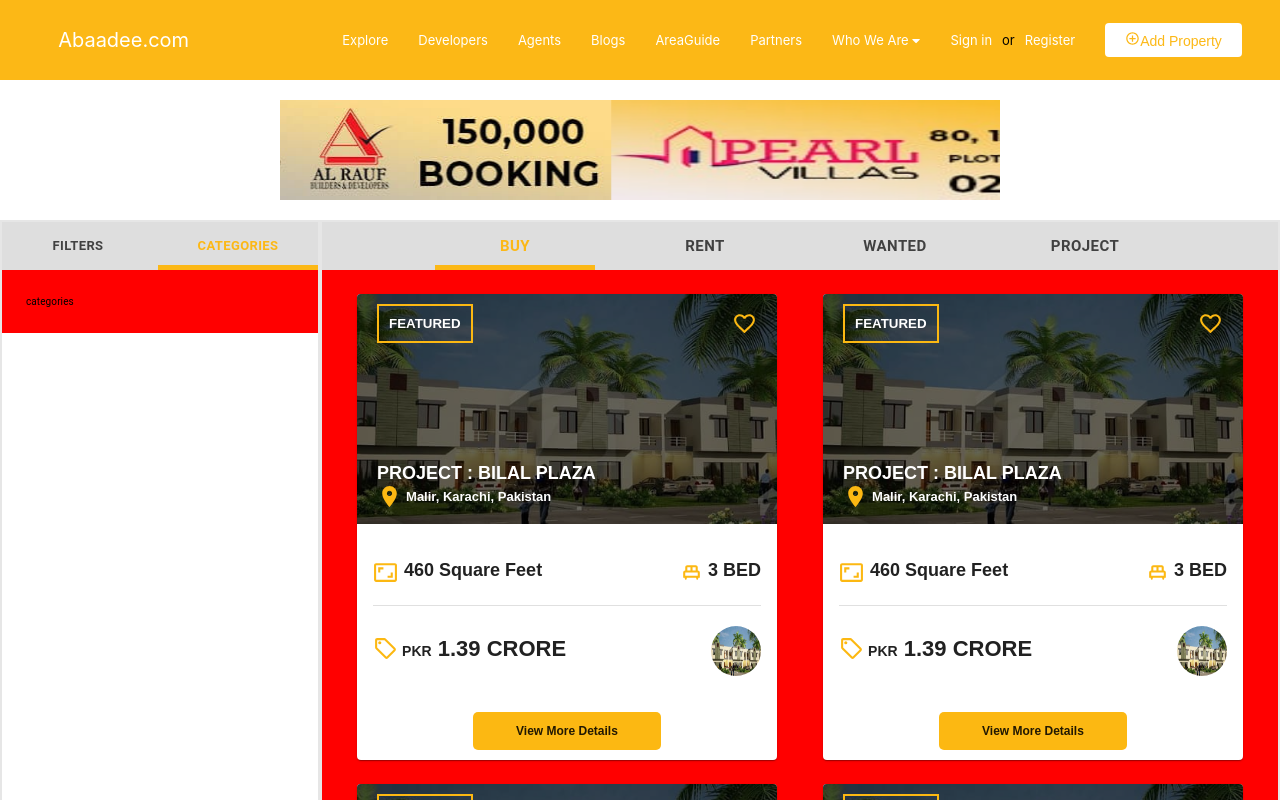
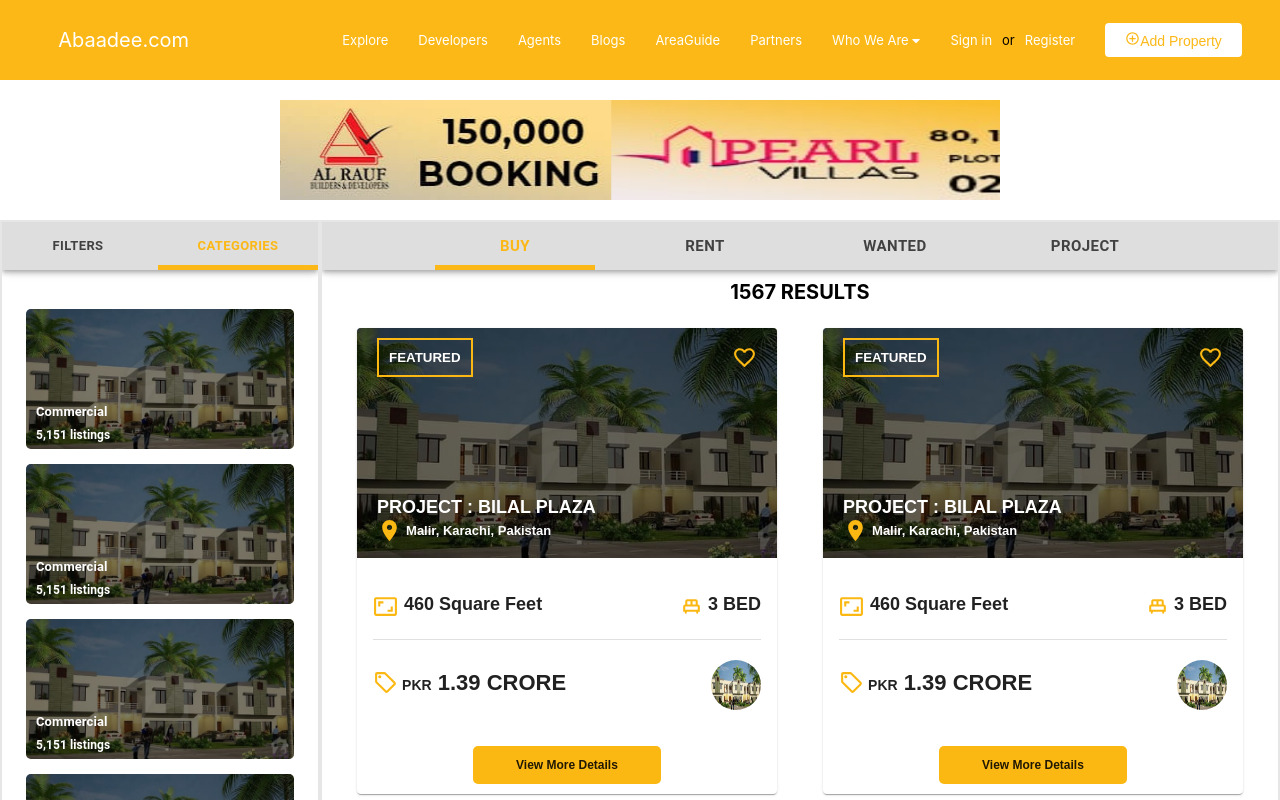
Before and after one commit to omair5/web-portal-clone-using-react-js, a React (Create React App) app: page /explore in a window 1280 px wide. Both pictures are taken after a click on the tab "CATEGORIES". Shown: the top 800 px of the page. Built offline with nearby package versions, Linux system fonts and the light colour scheme.

Commit message:
search and category components ui completed

```diff
--- a/src/App.css
+++ b/src/App.css
@@ -43,3 +43,29 @@ p {
 .yellow {
   color: #fcb812;
 }
+
+.custom-scroll {
+  overflow-y: scroll;
+}
+
+/* The emerging W3C standard
+   that is currently Firefox-only */
+
+.custom-scroll {
+  scrollbar-width: thin;
+  scrollbar-color: white #fcb812;
+}
+
+/* Works on Chrome/Edge/Safari */
+
+.custom-scroll::-webkit-scrollbar {
+  width: 8px;
+}
+
+.custom-scroll::-webkit-scrollbar-track {
+  background: white;
+}
+
+.custom-scroll::-webkit-scrollbar-thumb {
+  background-color: #fcb812;
+}
--- a/src/components/Explore/Categories/index.jsx
+++ b/src/components/Explore/Categories/index.jsx
@@ -0,0 +1,117 @@
+import React from 'react';
+import { makeStyles } from "@material-ui/core/styles";
+import CategoryImage from './images/category.jpeg'
+const useStyles = makeStyles(theme => ({
+    MainContainer: {
+        cursor: 'pointer',
+        overflow: 'hidden',
+        margin: '15px 0px',
+        borderRadius: '5px',
+        "&:hover": {
+            "& $overlay": {
+                backgroundColor: 'rgba(0,0,0,0.7)',
+            },
+            "& $myImage": {
+                transform: 'scale(1.02)',
+            }
+        }
+    },
+    myImage: {
+        transition: 'all 0.3s ease',
+
+    },
+    CategoryChilds: {
+        backgroundColor: 'green',
+        width: '100%',
+        height: '140px',
+        position: 'relative',
+    },
+    overlay: {
+        position: 'absolute',
+        top: 0,
+        left: 0,
+        width: '100%',
+        height: '100%',
+        backgroundColor: 'rgba(0,0,0,0.5)',
+        color: 'white',
+    },
+    content: {
+        position: 'absolute',
+        bottom: 0,
+        marginLeft: '10px',
+        "& p": {
+            padding: '5px 0px',
+            fontSize: '12px',
+            fontWeight: 'bolder'
+        },
+    }
+}));
+const ExploreCategories = () => {
+    const classes = useStyles();
+
+    return (
+        <>
+            <div className={classes.MainContainer}>
+                <div className={classes.CategoryChilds}>
+                    <img src={CategoryImage} alt="CategoryImage" height='100%' width='100%' className={classes.myImage} />
+                    <div className={classes.overlay}>
+                        <div className={classes.content}>
+                            <h5>Commercial</h5>
+                            <p>5,151 listings</p>
+                        </div>
+                    </div>
+                </div>
+            </div>
+
+            <div className={classes.MainContainer}>
+                <div className={classes.CategoryChilds}>
+                    <img src={CategoryImage} alt="CategoryImage" height='100%' width='100%' className={classes.myImage} />
+                    <div className={classes.overlay}>
+                        <div className={classes.content}>
+                            <h5>Commercial</h5>
+                            <p>5,151 listings</p>
+                        </div>
+                    </div>
+                </div>
+            </div>
+
+            <div className={classes.MainContainer}>
+                <div className={classes.CategoryChilds}>
+                    <img src={CategoryImage} alt="CategoryImage" height='100%' width='100%' className={classes.myImage} />
+                    <div className={classes.overlay}>
+                        <div className={classes.content}>
+                            <h5>Commercial</h5>
+                            <p>5,151 listings</p>
+                        </div>
+                    </div>
+                </div>
+            </div>
+
+            <div className={classes.MainContainer}>
+                <div className={classes.CategoryChilds}>
+                    <img src={CategoryImage} alt="CategoryImage" height='100%' width='100%' className={classes.myImage} />
+                    <div className={classes.overlay}>
+                        <div className={classes.content}>
+                            <h5>Commercial</h5>
+                            <p>5,151 listings</p>
+                        </div>
+                    </div>
+                </div>
+            </div>
+
+            <div className={classes.MainContainer}>
+                <div className={classes.CategoryChilds}>
+                    <img src={CategoryImage} alt="CategoryImage" height='100%' width='100%' className={classes.myImage} />
+                    <div className={classes.overlay}>
+                        <div className={classes.content}>
+                            <h5>Commercial</h5>
+                            <p>5,151 listings</p>
+                        </div>
+                    </div>
+                </div>
+            </div>
+        </>
+    );
+}
+
+export default ExploreCategories;
--- a/src/components/Explore/ExploreSearch/index.jsx
+++ b/src/components/Explore/ExploreSearch/index.jsx
@@ -3,8 +3,8 @@ import TextField from '@material-ui/core/TextField';
 import Autocomplete from '@material-ui/lab/Autocomplete';
 import Slider from '@material-ui/core/Slider';
 import { makeStyles } from "@material-ui/core/styles";
-
 import SearchIcon from '@material-ui/icons/Search';
+import AbaadeeButton from '../../FrequentlyUsed/Button';
 
 // FOR ROOT
 const useStylesBase = makeStyles(theme => ({
@@ -16,28 +16,22 @@ const useStylesBase = makeStyles(theme => ({
 }));
 // FOR GENERAL
 const useStyles = makeStyles(theme => ({
-    MainContainer: {
-        backgroundColor: 'purple',
-    },
     forAutoComplete: {
         width: '100%',
         height: '60px',
         margin: '7px 0px',
-        backgroundColor: 'yellow'
     },
     forTextField: {
         height: '100%',
     },
-    myButton: {
-        backgroundColor: '#fcb812',
-        display: 'flex',
-        justifyContent: "center",
-        alignItems: 'center',
-        padding: '10px',
-        marginTop: '20px',
-        fontWeight: 'bolder',
-        fontSize: '15px',
-        cursor: 'pointer'
+    PriceSlider: {
+        width: '100%',
+        height: '50px',
+        margin: '5px 0px',
+        '& p': {
+            fontSize: '15px',
+            fontWeight: 'bolder'
+        }
     }
 }));
 // FOR SLIDER
@@ -244,7 +238,7 @@ const ExploreSearchs = () => {
             />
             {/* RANGE SLIDER */}
             <div >
-                <div styles={{ width: '100%', height: '60px', margin: '5px 0px' }} >
+                <div className={classes.PriceSlider} >
                     <p>Price Range</p>
                     <p>PKR <span className='yellow'>{value[0]}</span> — PKR <span className='yellow'>{value[1]}</span></p>
                 </div>
@@ -261,10 +255,10 @@ const ExploreSearchs = () => {
                 />
             </div>
             {/* SEARCH BUTTON  */}
-            <div className={classes.myButton}>
-                <div><SearchIcon style={{ fontSize: '25px' }} /></div>
-                <div >SEARCH</div>
-            </div>
+            <AbaadeeButton
+                innerContent={'SEARCH'}
+                buttonIcon={<SearchIcon style={{ fontSize: '25px' }} />}
+            />
         </div >
     );
 }
--- a/src/components/Explore/ExploreTabs/index.jsx
+++ b/src/components/Explore/ExploreTabs/index.jsx
@@ -59,21 +59,24 @@ const useStyles = makeStyles((theme) => ({
             paddingTop: '2px'
         }
     },
-    tabPanels: {
-        backgroundColor: 'red',
-
-
-    },
     MainContainer: {
         border: '2px solid rgb(230, 230, 230)',
-        backgroundColor: 'red',
-        height: '700px',
-        overflowY: 'scroll'
+        height: '600px',
+        overflowY: 'scroll',
 
     },
     appBar: {
         backgroundColor: 'rgb(222, 222, 222)',
-    }
+    },
+    ResultCount: {
+        textAlign: 'center',
+        marginTop: '10px',
+        "& span": {
+            fontSize: '20px',
+            fontWeight:'bolder'
+        }
+    },
+
 }));
 
 
@@ -88,8 +91,9 @@ const SimpleTabs = () => {
     return (
         <>
             {/* TAB BUTTONS */}
-            <div className={classes.MainContainer}>
-                <AppBar position="static" className={classes.appBar}>
+            {/* this custom-scroll class is used from app.css */}
+            <div className={`${classes.MainContainer} custom-scroll`}>
+                <AppBar position="sticky" className={classes.appBar}>
                     <Tabs TabIndicatorProps={{ style: { height: '5px', backgroundColor: 'rgb(252, 184, 22)' } }} value={value} onChange={handleChange} aria-label="simple tabs example" centered >
                         <Tab label="BUY" {...a11yProps(0)} className={classes.tabButtons} style={{ color: value === 0 ? "rgb(252, 184, 22)" : "" }} />
                         <Tab label="RENT" {...a11yProps(1)} className={classes.tabButtons} style={{ color: value === 1 ? "rgb(252, 184, 22)" : "" }} />
@@ -97,7 +101,9 @@ const SimpleTabs = () => {
                         <Tab label="PROJECT" {...a11yProps(3)} className={classes.tabButtons} style={{ color: value === 3 ? "rgb(252, 184, 22)" : "" }} />
                     </Tabs>
                 </AppBar>
-
+                <div className={classes.ResultCount}>
+                    <span>1567 RESULTS</span>
+                </div>
                 {/* TABS */}
                 <TabPanel value={value} index={0} className={classes.tabPanels}>
                     <BuyTab />
--- a/src/components/Explore/Filter/index.jsx
+++ b/src/components/Explore/Filter/index.jsx
@@ -7,6 +7,7 @@ import Typography from '@material-ui/core/Typography';
 import Box from '@material-ui/core/Box';
 import AppBar from '@material-ui/core/AppBar';
 import ExploreSearch from '../ExploreSearch'
+import ExploreCategories from '../Categories';
 
 function TabPanel(props) {
     const { children, value, index, ...other } = props;
@@ -53,15 +54,11 @@ const useStyles = makeStyles((theme) => ({
             paddingTop: '2px'
         }
     },
-    tabPanels: {
-        backgroundColor: 'red',
-    },
     MainContainer: {
         border: '2px solid rgb(230, 230, 230)',
-        height: '700px',
+        height: '600px',
         overflowY: 'scroll',
         overflowX: 'hidden'
-
     },
     appBar: {
         backgroundColor: 'rgb(222, 222, 222)',
@@ -80,8 +77,9 @@ const SimpleTabs = () => {
     return (
         <>
             {/* TAB BUTTONS */}
-            <div className={classes.MainContainer}>
-                <AppBar position="static" className={classes.appBar}>
+            {/* this custom-scroll class is used from app.css */}
+            <div className={`${classes.MainContainer} custom-scroll`}>
+                <AppBar position="sticky" className={classes.appBar}>
                     <Tabs TabIndicatorProps={{ style: { height: '5px', backgroundColor: 'rgb(252, 184, 22)' } }} value={value} onChange={handleChange} aria-label="simple tabs example" centered >
                         <Tab label="FILTERS" {...a11yProps(0)} className={classes.tabButtons} style={{ color: value === 0 ? "rgb(252, 184, 22)" : "" }} />
                         <Tab label="CATEGORIES" {...a11yProps(1)} className={classes.tabButtons} style={{ color: value === 1 ? "rgb(252, 184, 22)" : "" }} />
@@ -94,7 +92,7 @@ const SimpleTabs = () => {
                 </TabPanel>
 
                 <TabPanel value={value} index={1} className={classes.tabPanels}>
-                    categories
+                    <ExploreCategories />
                 </TabPanel>
             </div>
 
--- a/src/components/FrequentlyUsed/Button.jsx
+++ b/src/components/FrequentlyUsed/Button.jsx
@@ -0,0 +1,32 @@
+import React from 'react';
+import { makeStyles } from "@material-ui/core/styles";
+
+const useStyles = makeStyles(theme => ({
+    myButton: {
+        backgroundColor: '#fcb812',
+        display: 'flex',
+        justifyContent: "center",
+        alignItems: 'center',
+        padding: '10px',
+        paddingTop: '15px',
+        marginTop: '20px',
+        fontWeight: 'bolder',
+        fontSize: '15px',
+        cursor: 'pointer',
+        '&:hover': {
+            color: 'white'
+        }
+    },
+}));
+const AbaadeeButton = (props) => {
+    const classes = useStyles();
+    const { innerContent, buttonIcon } = props
+    return (
+        <div className={classes.myButton}>
+            {buttonIcon !== '' && <div>{buttonIcon}</div>}
+            <div >{innerContent}</div>
+        </div>
+    );
+}
+
+export default AbaadeeButton;
```
Also changed, not shown: src/components/Explore/Categories/images/category.jpeg (added), 1 other file (tests, documents, lock files or other folders).
